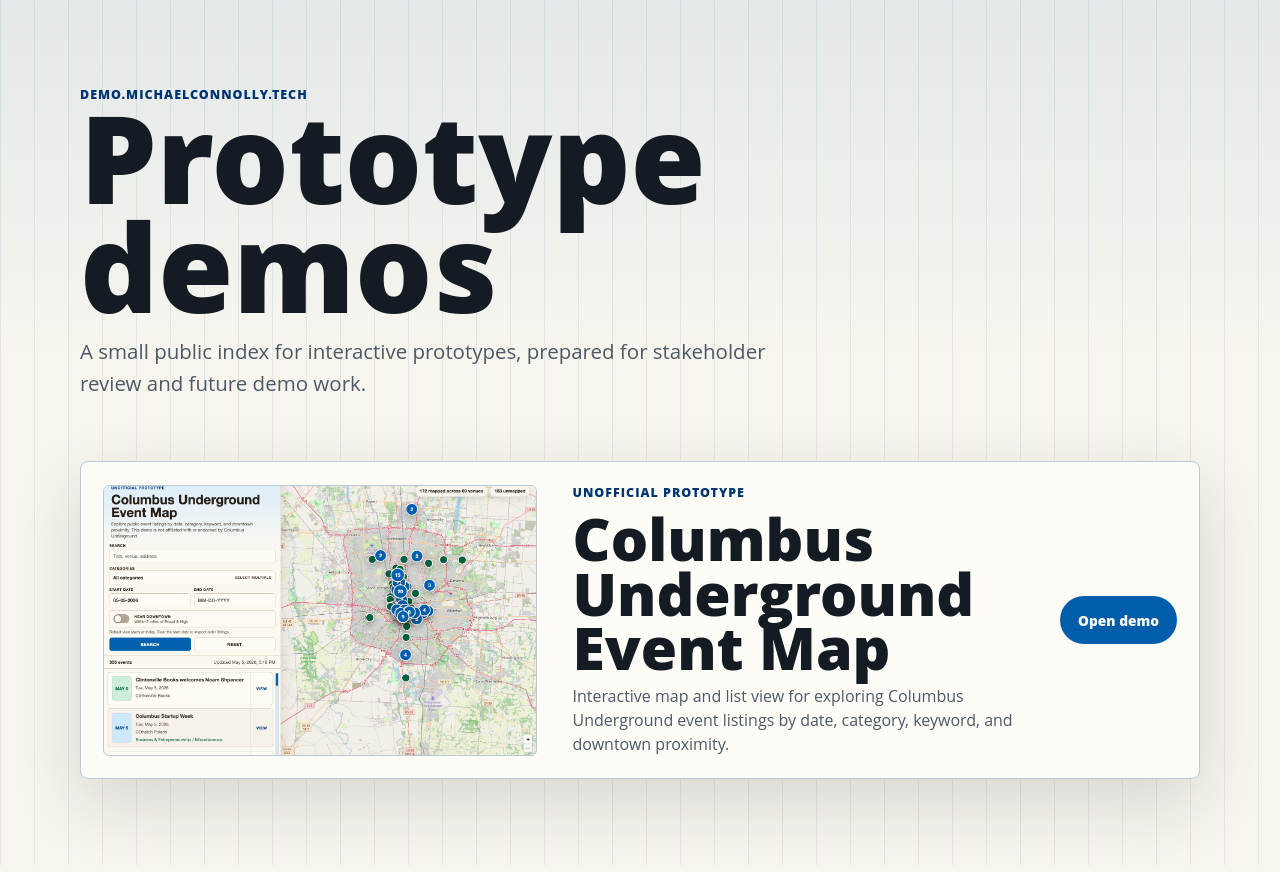
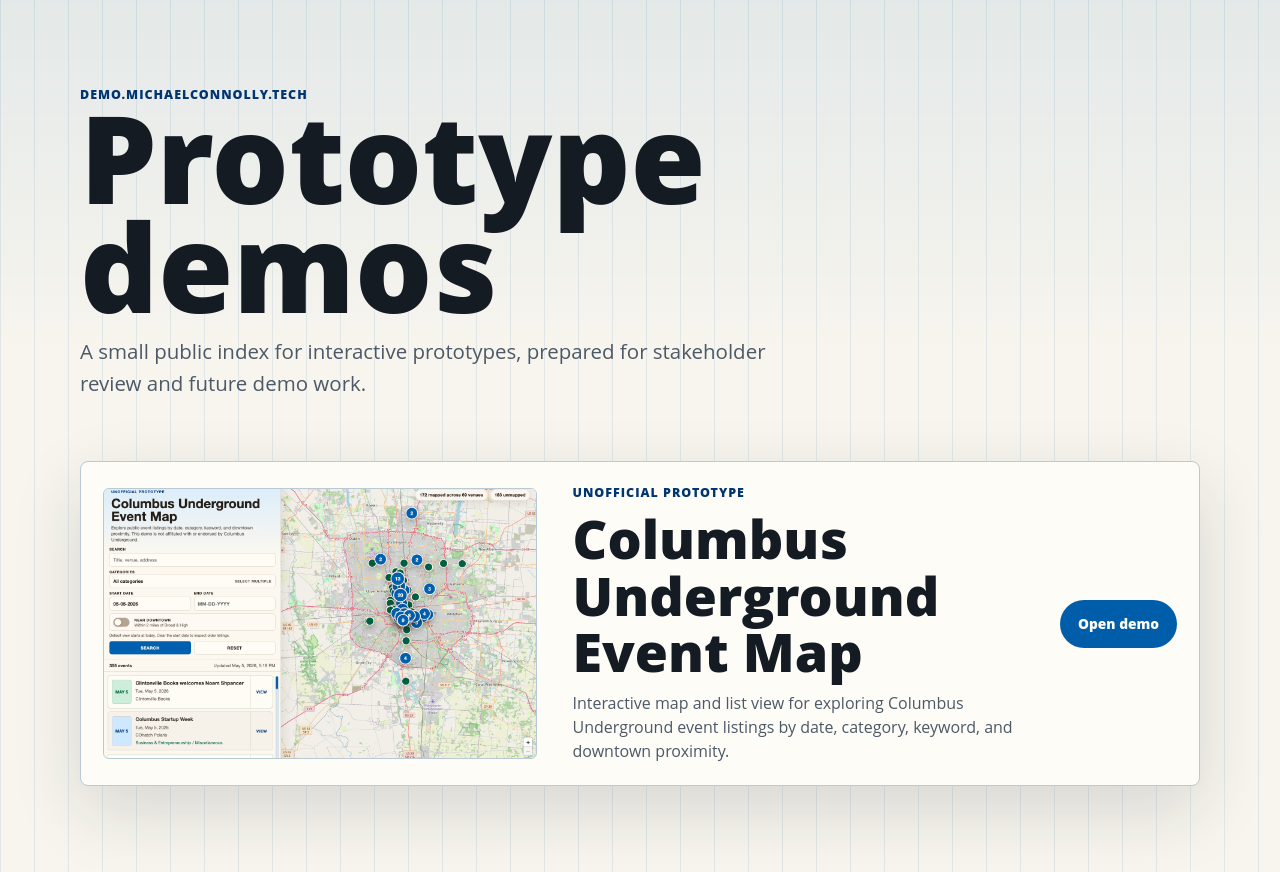
Before and after one commit to mychaelconnolly/demo, a plain HTML site: page index.html in a window 1280 px wide. Drawn offline with Linux system fonts and the light colour scheme.

Commit message:
Fix demo landing title leading

```diff
--- a/styles.css
+++ b/styles.css
@@ -146,10 +146,10 @@
 
 .demo-copy strong {
   max-width: 16ch;
-  font-size: clamp(2rem, 4.6vw, 4.7rem);
+  font-size: clamp(2rem, 4.2vw, 4.25rem);
   font-weight: 900;
   letter-spacing: 0;
-  line-height: 0.92;
+  line-height: 1.05;
 }
 
 .demo-copy span:last-child {
```
